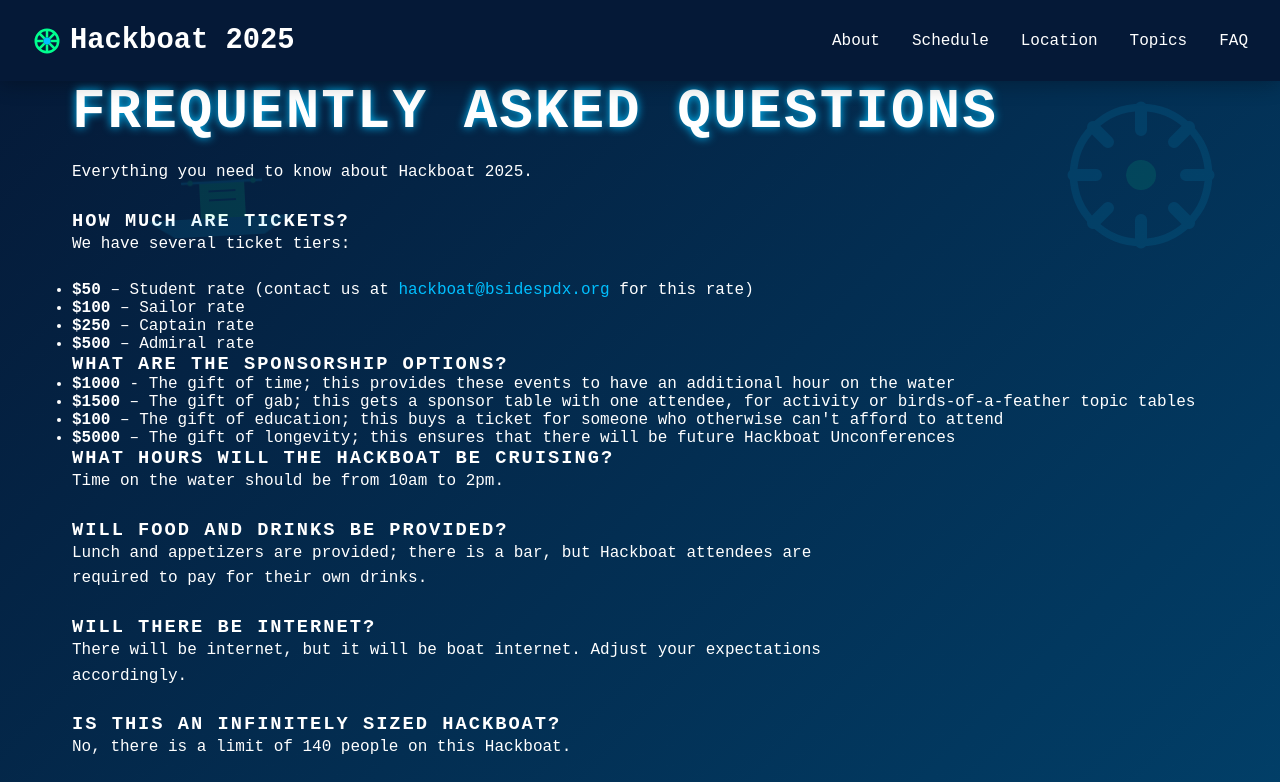
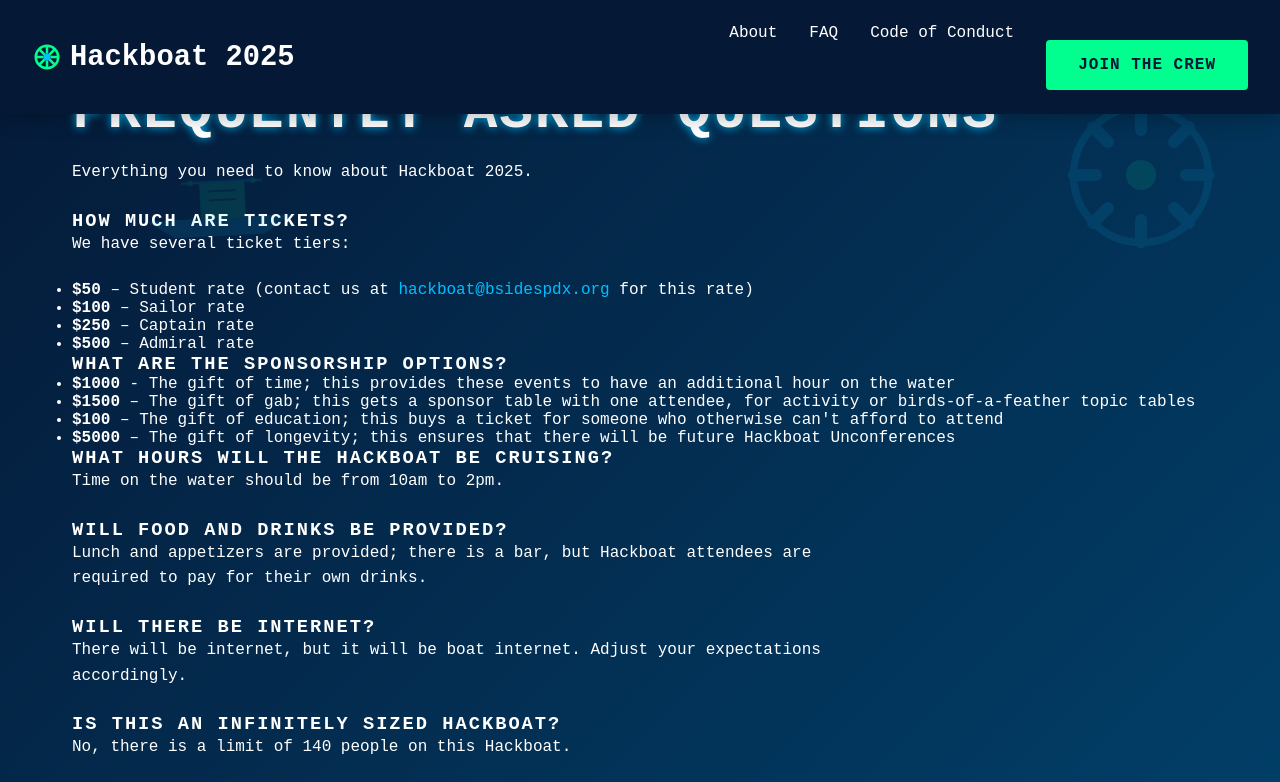
Before and after one commit to kwicz/cyberboat2025, a plain HTML site: page faq.html in a window 1280 px wide. Shown: the top 782 px of the page. Drawn offline with Linux system fonts and the light colour scheme.

Commit message:
Add code of conduct and FAQ pages

```diff
--- a/faq.html
+++ b/faq.html
@@ -93,10 +93,15 @@
       <nav>
         <ul>
           <li><a href="index.html#about">About</a></li>
-          <li><a href="index.html#schedule">Schedule</a></li>
-          <li><a href="index.html#location">Location</a></li>
-          <li><a href="index.html#topics">Topics</a></li>
           <li><a href="faq.html">FAQ</a></li>
+          <li><a href="code-of-conduct.html">Code of Conduct</a></li>
+          <li>
+            <a
+              href="https://checkout.square.site/merchant/9BXQ6M4Z424E9/checkout/YCJCUNAULKOPSFKMKAOPJN2V"
+              class="cta-btn"
+              >Join the Crew</a
+            >
+          </li>
         </ul>
       </nav>
     </header>
```
Also changed, not shown: code-of-conduct.html (+7 -3 lines), index.html (+7 -3 lines), 1 other file.
